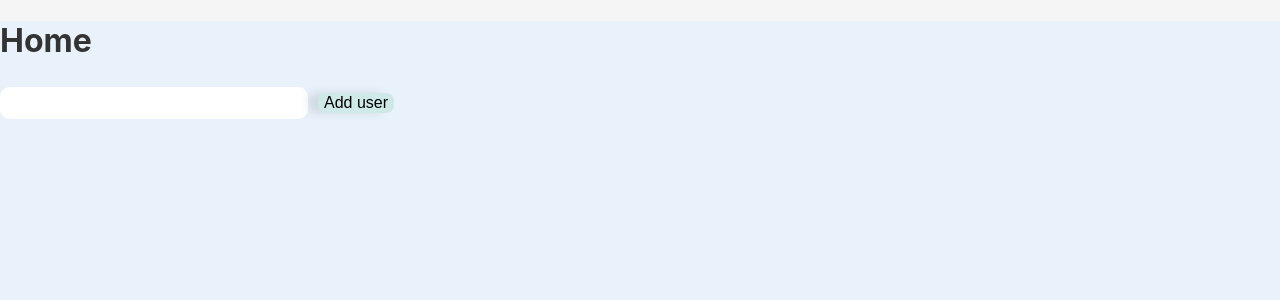
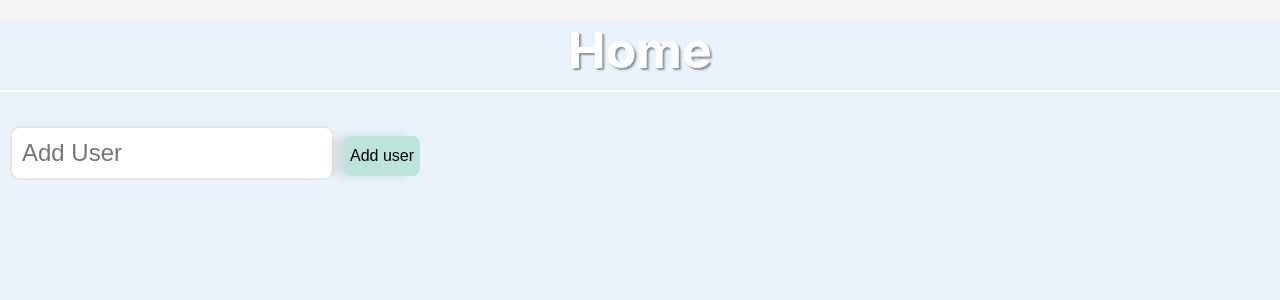
Before and after one commit to RajBhut/To-do, a React (Create React App) app: page / in a window 1280 px wide. Shown: the top 300 px of the page. Built offline with nearby package versions, Linux system fonts and the light colour scheme.

Commit message:
correct ui

```diff
--- a/src/components/App.css
+++ b/src/components/App.css
@@ -35,6 +35,8 @@ body {
 
   .input {
     width: 70%;
+    min-height: 40px;
+    font-size:x-large ;
     padding: 8px 12px;
     border: 1px solid #ccc;
     border-radius: 5px;
@@ -150,3 +152,9 @@ body {
       backdrop-filter: blur(10px);
 
   }
+  #home:hover
+  {
+      box-shadow: 0 1px 2px rgba(0, 0, 0, 0.1);
+      transition: transform 0.3s ease-in-out;
+      transform: scale(1.05);
+  }
--- a/src/components/Home.css
+++ b/src/components/Home.css
@@ -1,5 +1,23 @@
 
+h1
+{
+ text-align: center;
+ margin-top: 20px;
+ font-size: 50px;
+color: #ffffff;
+border-bottom: 2px solid #ffffff;
+padding-bottom: 10px;
 
+text-shadow: 2px 2px 2px rgba(0,0,0,0.4);
+
+}
+h1:hover
+{
+    color: darkcyan;
+    transition: transform 0.3s ease-in-out;
+
+    box-shadow: 0 1px 2px rgba(0, 0, 0, 0.1);
+}
 .container
 {
     display: flex;
@@ -24,7 +42,6 @@ padding: 3px;
     transform: scale(1.05);
 }
 
-
 .dt
 {
     display: flex;
@@ -40,31 +57,29 @@ padding: 3px;
     display: flex;
     justify-content: center;
     align-items: center;
+}
+#homeinput
+{
 
-}
- #homeinput
-{
+
+    border: 2px solid rgba(0, 0, 0, 0.1);
+    border-radius: 10px;
+    width: 300px;
     height: 30px;
-    border-radius: 10px;
+    margin-left: 10px;
+    font-size: x-large;
+    padding: 10px;
     outline: none;
-    border: none;
-    font-size: large;
-    padding-left: 5px;
-    padding-right: 3px;
-    margin-top: 5px ;
-    margin-bottom: 5px;
-    min-width: 300px;
 }
 
-#homeinput :hover
+#homeinput:focus
 {
-
-    background-color: rgba(142, 214, 187, 0.288);
-    box-shadow: -10px 0 10px rgba(0,0,0,0.1);
+    border: 2px solid darkcyan;
+    outline: none;
 }
 button
 {
-    background-color: rgba(142, 214, 187, 0.288);
+    background-color: rgba(142, 214, 187, 0.488);
     box-shadow: -10px 0 10px rgba(0,0,0,0.1);
     backdrop-filter: blur(10px);
     border-radius: 8px;
@@ -72,7 +87,8 @@ button
     margin-left: 10px ;
     border: none;
     outline: none;
-  height: 75%;
+  height: 100%;
+
 }
 
 .bd
@@ -81,7 +97,6 @@ button
     min-height:100vh ;
     background-color: #E9f1fa;
 
-
 }
 #bt
 {
@@ -89,8 +104,9 @@ button
     border: none;
     height: 100%;
     background-color: rgba(255, 255, 255, 0.288);
-
+    margin-left: 0px;
     backdrop-filter: blur(10px);
+    width: 100%;
 }
 .data ul
 {
@@ -114,3 +130,21 @@ button
     flex-wrap: wrap;
     word-break: break-all;
 }
+#sub
+{
+    height: 40px;
+}
+#sub:hover
+{
+
+    color: white;
+    background-color: darkcyan;
+    transition: transform 0.3s ease-in-out;
+   height: 35px;
+    transform: scale(1.05);
+
+}
+#sub:focus
+{
+    outline: none;
+}
--- a/src/components/Home.jsx
+++ b/src/components/Home.jsx
@@ -35,7 +35,7 @@ function Home() {
         <div className='bd'>
             <div className='Header'><h1> Home</h1>
             <form id='homeform' onSubmit={addUser}>
-            <input type="text" value={input} onChange={event => setInput(event.target.value)} id='homeinput' /><button id='sub' type='submit'>Add user</button></form></div>
+            <input type="text" value={input} onChange={event => setInput(event.target.value)} id='homeinput' placeholder='Add User' /><button id='sub' type='submit'>Add user</button></form></div>
       <div className="data">
             <ul >
                 {users.map(user => (
```
